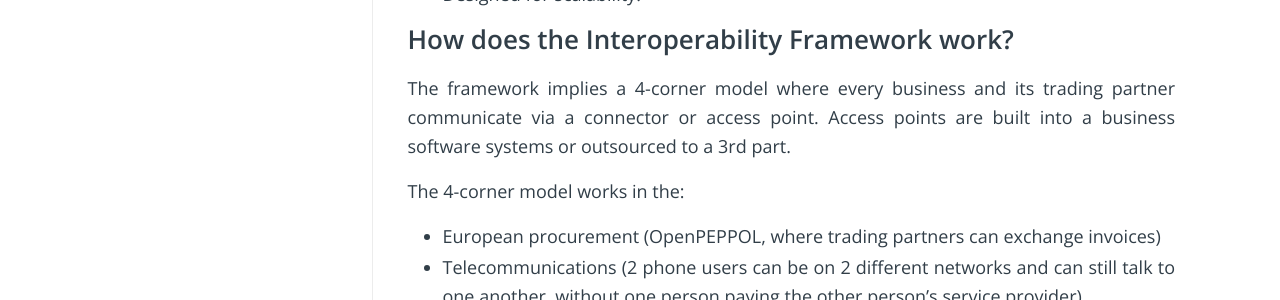
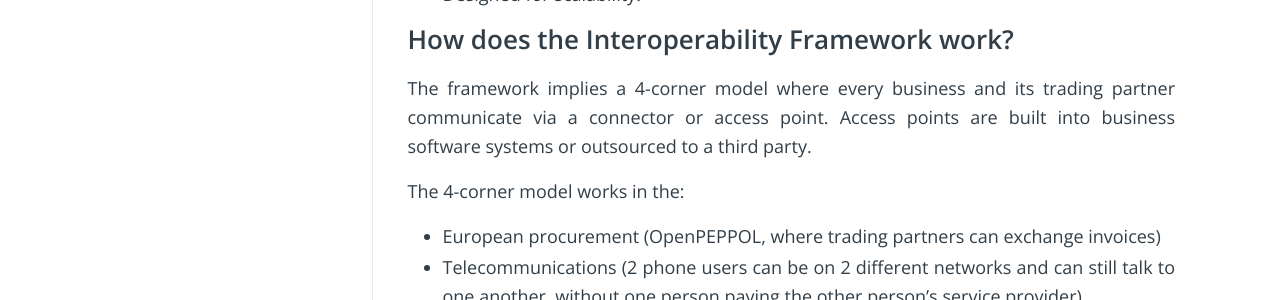
Before and after one commit to Digital-Business-Council/Digital-Business-Council.github.io, a Jekyll site: the page built from pages/tech-zone/interoperability-framework.md, in a window 1280 px wide. Shown: the part 1202-1502 px from the top of the page. Built offline with Jekyll 4.4.1, drawn with Linux system fonts in a browser that asks for light colours.

Commit message:
Formatting update

```diff
--- a/pages/tech-zone/interoperability-framework.md
+++ b/pages/tech-zone/interoperability-framework.md
@@ -32,7 +32,7 @@ The standards are existing, internationally and locally accepted standards. Some
 
 ## How does the Interoperability Framework work?
 
-The framework implies a 4-corner model where every business and its trading partner communicate via a connector or access point. Access points are built into a business software systems or outsourced to a 3rd part.
+The framework implies a 4-corner model where every business and its trading partner communicate via a connector or access point. Access points are built into business software systems or outsourced to a third party.
 
 The 4-corner model works in the:
 
```
